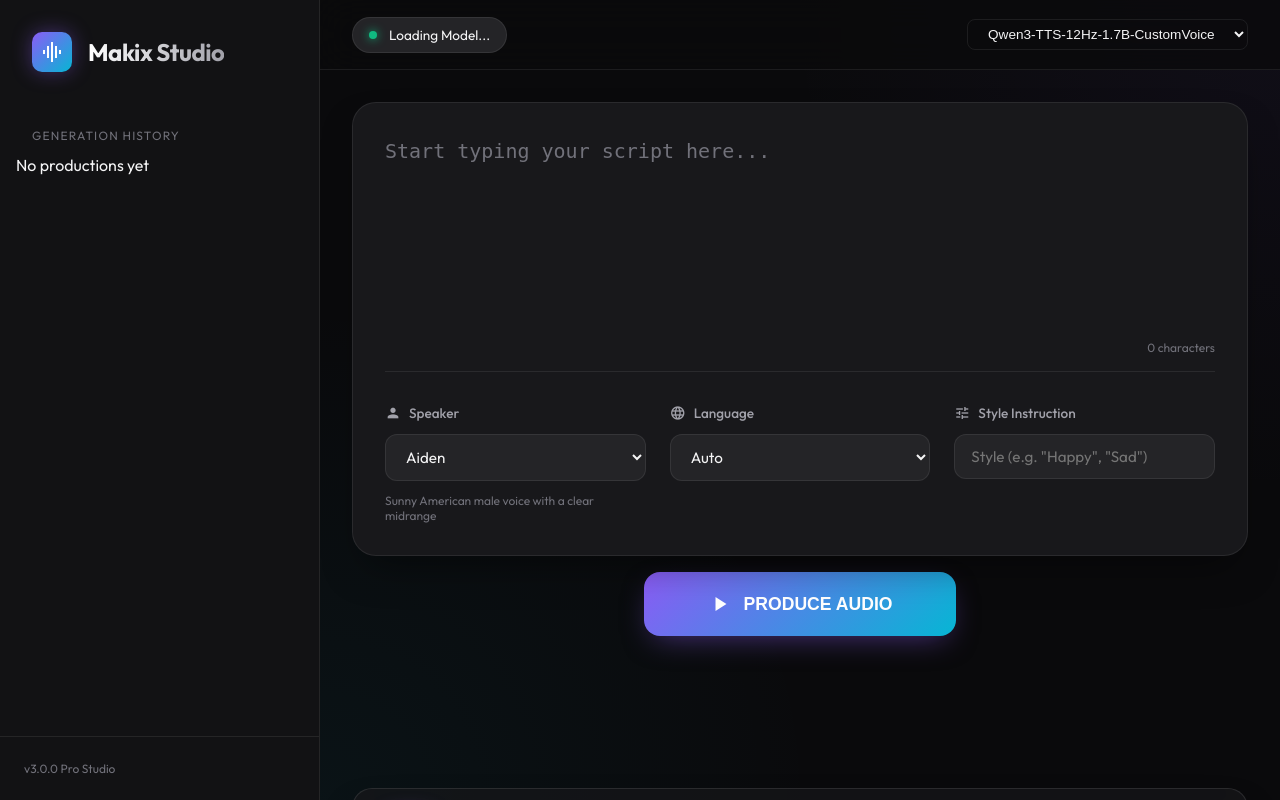
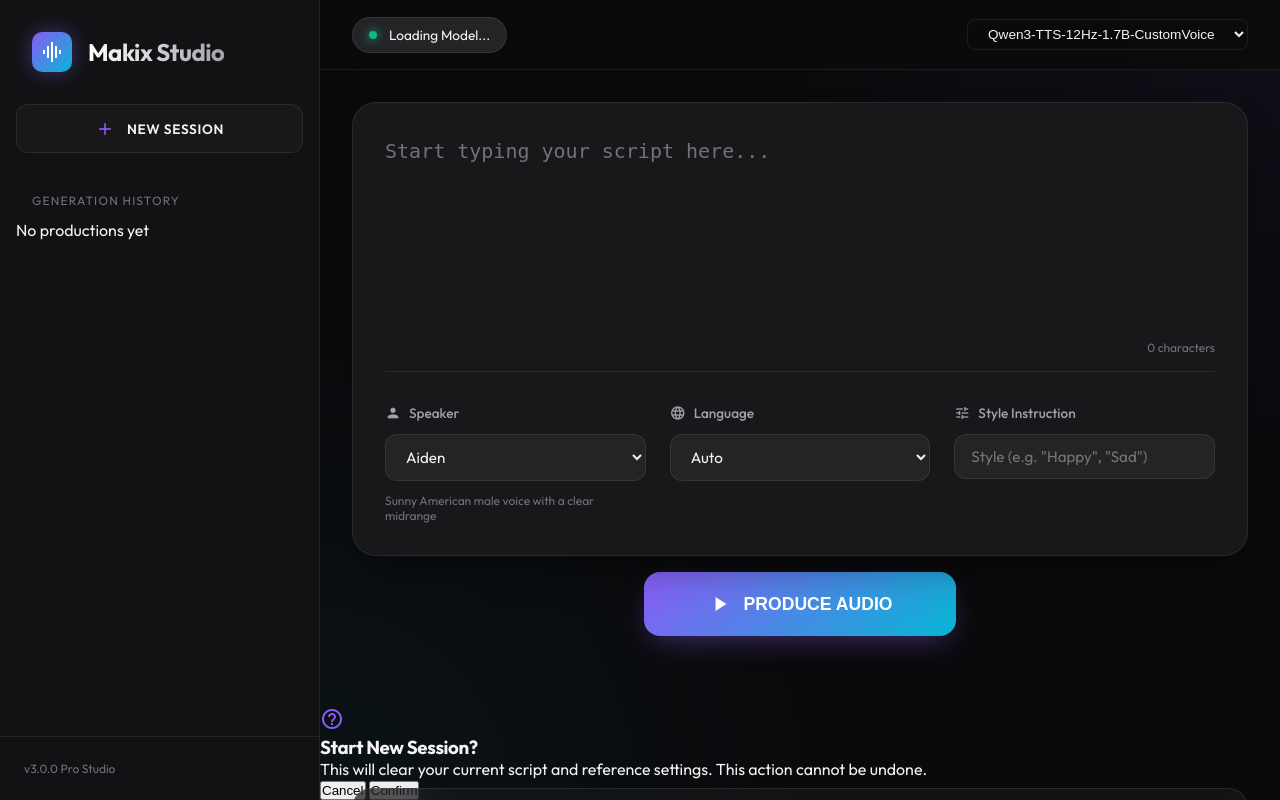
Before and after one commit to rzafiamy/voicestudio, a Flask app: page / in a window 1280 px wide. Run offline with Flask 3, Linux system fonts and the light colour scheme; data that the repository does not hold is empty.

Commit message:
feat: add new session button and reset functionality to clear editor state

```diff
--- a/static/css/style.css
+++ b/static/css/style.css
@@ -78,6 +78,36 @@ h1, h2, h3 { font-weight: 700; letter-spacing: -0.02em; }
     background: linear-gradient(to right, #fff, #a1a1aa);
     -webkit-background-clip: text;
     -webkit-text-fill-color: transparent;
+}
+
+.btn-new-session {
+    width: 100%;
+    padding: 0.85rem;
+    background: var(--bg-card);
+    border: 1px solid var(--border-main);
+    border-radius: 12px;
+    color: var(--text-main);
+    font-family: 'Outfit', sans-serif;
+    font-size: 0.85rem;
+    font-weight: 600;
+    letter-spacing: 0.05em;
+    cursor: pointer;
+    display: flex;
+    align-items: center;
+    justify-content: center;
+    gap: 0.75rem;
+    transition: all 0.2s ease;
+}
+
+.btn-new-session:hover {
+    background: var(--bg-input);
+    border-color: var(--accent-primary);
+    box-shadow: 0 4px 15px rgba(139, 92, 246, 0.15);
+}
+
+.btn-new-session .material-icons {
+    font-size: 1.25rem;
+    color: var(--accent-primary);
 }
 
 .sidebar-nav {
--- a/static/js/app.js
+++ b/static/js/app.js
@@ -22,12 +22,14 @@ function setupEventListeners() {
     const speakerSelect = document.getElementById('speaker');
     const modelSelect = document.getElementById('model');
     const fileInput = document.getElementById('refAudioFile');
+    const newSessionBtn = document.getElementById('newSessionBtn');
 
     form.addEventListener('submit', handleGenerate);
     textArea.addEventListener('input', updateCharCount);
     if (speakerSelect) speakerSelect.addEventListener('change', updateVoiceDescription);
     modelSelect.addEventListener('change', handleModelSwitch);
     fileInput.addEventListener('change', handleFileUpload);
+    if (newSessionBtn) newSessionBtn.addEventListener('click', resetEditor);
 }
 
 // Load voices from API
@@ -399,3 +401,21 @@ async function promoteToRef(filename) {
     // (Existing logic for promotion if needed)
     // For now the UI triggers it from JS if we had a button in history
 }
+
+function resetEditor() {
+    if (confirm('Start a new session? This will clear your current script and reference settings.')) {
+        document.getElementById('text').value = '';
+        document.getElementById('instruct').value = '';
+        document.getElementById('refAudioPath').value = '';
+        document.getElementById('refText').value = '';
+        document.getElementById('refAudioName').textContent = 'Click to upload or drag reference audio (wav/mp3)';
+
+        // Reset player
+        document.getElementById('audioPlayer').classList.remove('visible');
+        document.getElementById('audioElement').pause();
+        document.getElementById('audioElement').src = '';
+
+        updateCharCount();
+        showSuccess('New session started');
+    }
+}
--- a/templates/index.html
+++ b/templates/index.html
@@ -18,6 +18,13 @@
                 <span class="material-icons">graphic_eq</span>
             </div>
             <h1 class="logo-text">Makix Studio</h1>
+        </div>
+
+        <div style="padding: 0 1rem 1rem;">
+            <button id="newSessionBtn" class="btn-new-session">
+                <span class="material-icons">add</span>
+                NEW SESSION
+            </button>
         </div>
 
         <nav class="sidebar-nav">
@@ -150,6 +157,23 @@
                 <span class="material-icons">close</span>
             </button>
         </div>
+
+        <!-- Custom Confirmation Modal -->
+        <div id="confirmModal" class="modal-overlay">
+            <div class="modal-content">
+                <div class="modal-header">
+                    <span class="material-icons" style="color: var(--accent-primary);">help_outline</span>
+                    <h3>Start New Session?</h3>
+                </div>
+                <div class="modal-body">
+                    <p>This will clear your current script and reference settings. This action cannot be undone.</p>
+                </div>
+                <div class="modal-footer">
+                    <button id="modalCancel" class="btn-secondary">Cancel</button>
+                    <button id="modalConfirm" class="btn-primary">Confirm</button>
+                </div>
+            </div>
+        </div>
     </main>
 
     <script src="{{ url_for('static', filename='js/app.js') }}"></script>
```
